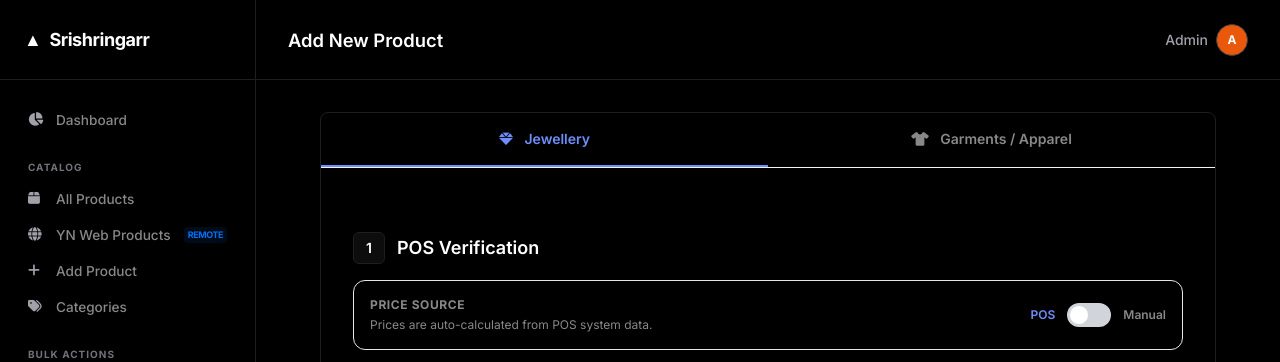
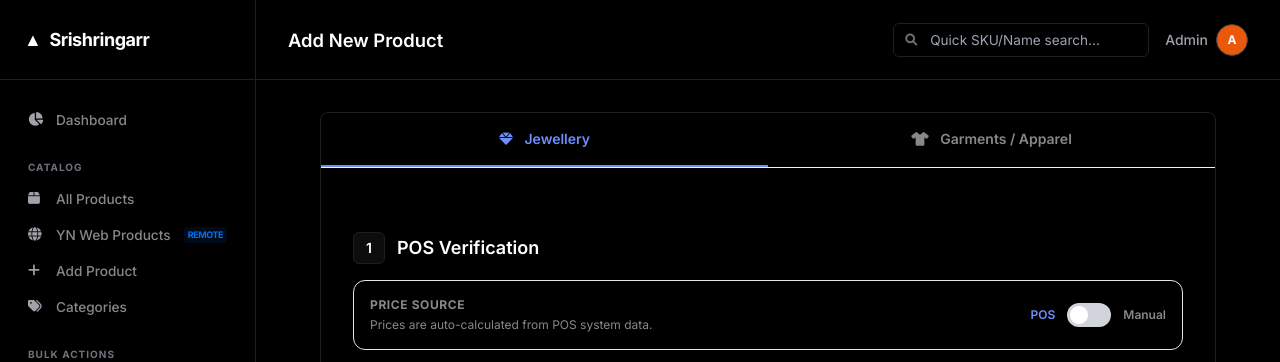
Before and after one commit to vishwaaniruddh/srishringarradmin, a PHP site: the page made by Views/products/add.php in a window 1280 px wide. Shown: the top 362 px of the page. Run offline with PHP 8.4, Linux system fonts and the light colour scheme; the template is opened without the code that fills it: most values are stand-ins (such as "Sample title", 1, 10 or a date in 2020); data that the repository does not hold is empty; some libraries are stand-ins or nearby versions.

Commit message:
added search bar in top

```diff
--- a/Views/partials/topbar.php
+++ b/Views/partials/topbar.php
@@ -7,6 +7,16 @@
     </div>
 
     <div class="flex items-center space-x-4">
+        <!-- Quick product search box -->
+        <form method="GET" action="index.php" class="relative hidden sm:block">
+            <input type="hidden" name="controller" value="product">
+            <input type="hidden" name="action" value="index">
+            <span class="absolute inset-y-0 left-0 pl-3 flex items-center text-zinc-500 text-xs pointer-events-none">
+                <i class="fas fa-search"></i>
+            </span>
+            <input type="text" name="search" value="<?php echo htmlspecialchars($_GET['search'] ?? ''); ?>" placeholder="Quick SKU/Name search..." class="bg-zinc-900 border border-zinc-800 text-white text-xs rounded-xl pl-8 pr-4 py-2 w-48 lg:w-64 focus:ring-1 focus:ring-zinc-700 focus:border-zinc-700 focus:outline-none transition-all" style="padding-left: 2.25rem !important;">
+        </form>
+
         <div class="relative">
             <button class="flex items-center text-zinc-400 hover:text-white transition-colors">
                 <span class="mr-2 text-sm font-medium"><?php echo htmlspecialchars(ucfirst($_SESSION['admin_username'] ?? 'Admin')); ?></span>
--- a/Views/products/add.php
+++ b/Views/products/add.php
@@ -176,21 +176,21 @@
                                             <label class="block text-xs font-bold text-gray-500 uppercase tracking-wider mb-2">Sales Price</label>
                                             <div class="relative">
                                                 <span class="absolute inset-y-0 left-0 pl-3 flex items-center text-gray-400 text-sm">₹</span>
-                                                <input type="number" name="s_price" step="0.01" class="w-full bg-gray-50 border border-gray-200 rounded-xl pl-8 p-3 text-sm focus:ring-primary focus:border-primary">
+                                                <input type="number" name="s_price" step="0.01" class="w-full bg-gray-50 border border-gray-200 rounded-xl pl-8 p-3 text-sm focus:ring-primary focus:border-primary" style="padding-left: 2.25rem !important;">
                                             </div>
                                         </div>
                                         <div>
                                             <label class="block text-xs font-bold text-gray-500 uppercase tracking-wider mb-2">Rental Price</label>
                                             <div class="relative">
                                                 <span class="absolute inset-y-0 left-0 pl-3 flex items-center text-gray-400 text-sm">₹</span>
-                                                <input type="number" name="rental_price" step="0.01" class="w-full bg-gray-50 border border-gray-200 rounded-xl pl-8 p-3 text-sm focus:ring-primary focus:border-primary">
+                                                <input type="number" name="rental_price" step="0.01" class="w-full bg-gray-50 border border-gray-200 rounded-xl pl-8 p-3 text-sm focus:ring-primary focus:border-primary" style="padding-left: 2.25rem !important;">
                                             </div>
                                         </div>
                                         <div>
                                             <label class="block text-xs font-bold text-gray-500 uppercase tracking-wider mb-2">Deposit</label>
                                             <div class="relative">
                                                 <span class="absolute inset-y-0 left-0 pl-3 flex items-center text-gray-400 text-sm">₹</span>
-                                                <input type="number" name="deposit" step="0.01" class="w-full bg-gray-50 border border-gray-200 rounded-xl pl-8 p-3 text-sm focus:ring-primary focus:border-primary">
+                                                <input type="number" name="deposit" step="0.01" class="w-full bg-gray-50 border border-gray-200 rounded-xl pl-8 p-3 text-sm focus:ring-primary focus:border-primary" style="padding-left: 2.25rem !important;">
                                             </div>
                                         </div>
                                     </div>
--- a/Views/products/edit.php
+++ b/Views/products/edit.php
@@ -184,21 +184,21 @@
                                             <label class="block text-xs font-bold text-gray-500 uppercase tracking-wider mb-2">Sales Price</label>
                                             <div class="relative">
                                                 <span class="absolute inset-y-0 left-0 pl-3 flex items-center text-gray-400 text-sm">₹</span>
-                                                <input type="number" name="s_price" step="0.01" value="<?php echo $product['s_price']; ?>" class="w-full bg-gray-50 border border-gray-200 rounded-xl pl-8 p-3 text-sm focus:ring-primary focus:border-primary">
+                                                <input type="number" name="s_price" step="0.01" value="<?php echo $product['s_price']; ?>" class="w-full bg-gray-50 border border-gray-200 rounded-xl pl-8 p-3 text-sm focus:ring-primary focus:border-primary" style="padding-left: 2.25rem !important;">
                                             </div>
                                         </div>
                                         <div>
                                             <label class="block text-xs font-bold text-gray-500 uppercase tracking-wider mb-2">Rental Price</label>
                                             <div class="relative">
                                                 <span class="absolute inset-y-0 left-0 pl-3 flex items-center text-gray-400 text-sm">₹</span>
-                                                <input type="number" name="rental_price" step="0.01" value="<?php echo $product['rental_price']; ?>" class="w-full bg-gray-50 border border-gray-200 rounded-xl pl-8 p-3 text-sm focus:ring-primary focus:border-primary">
+                                                <input type="number" name="rental_price" step="0.01" value="<?php echo $product['rental_price']; ?>" class="w-full bg-gray-50 border border-gray-200 rounded-xl pl-8 p-3 text-sm focus:ring-primary focus:border-primary" style="padding-left: 2.25rem !important;">
                                             </div>
                                         </div>
                                         <div>
                                             <label class="block text-xs font-bold text-gray-500 uppercase tracking-wider mb-2">Deposit</label>
                                             <div class="relative">
                                                 <span class="absolute inset-y-0 left-0 pl-3 flex items-center text-gray-400 text-sm">₹</span>
-                                                <input type="number" name="deposit" step="0.01" value="<?php echo $product['deposit']; ?>" class="w-full bg-gray-50 border border-gray-200 rounded-xl pl-8 p-3 text-sm focus:ring-primary focus:border-primary">
+                                                <input type="number" name="deposit" step="0.01" value="<?php echo $product['deposit']; ?>" class="w-full bg-gray-50 border border-gray-200 rounded-xl pl-8 p-3 text-sm focus:ring-primary focus:border-primary" style="padding-left: 2.25rem !important;">
                                             </div>
                                         </div>
                                     </div>
--- a/Views/products/index.php
+++ b/Views/products/index.php
@@ -55,7 +55,7 @@
                                     <span class="absolute inset-y-0 left-0 pl-3 flex items-center text-zinc-500 text-xs">
                                         <i class="fas fa-search"></i>
                                     </span>
-                                    <input type="text" name="search" id="searchInput" value="<?php echo htmlspecialchars($search); ?>" placeholder="Search by name or code..." class="w-full bg-black border border-zinc-800 text-white text-xs rounded-lg focus:ring-1 focus:ring-zinc-700 focus:border-zinc-700 block pl-8 py-2">
+                                    <input type="text" name="search" id="searchInput" value="<?php echo htmlspecialchars($search); ?>" placeholder="Search by name or code..." class="w-full bg-black border border-zinc-800 text-white text-xs rounded-lg focus:ring-1 focus:ring-zinc-700 focus:border-zinc-700 block pl-8 py-2" style="padding-left: 2.25rem !important;">
                                 </div>
                             </div>
 
```
